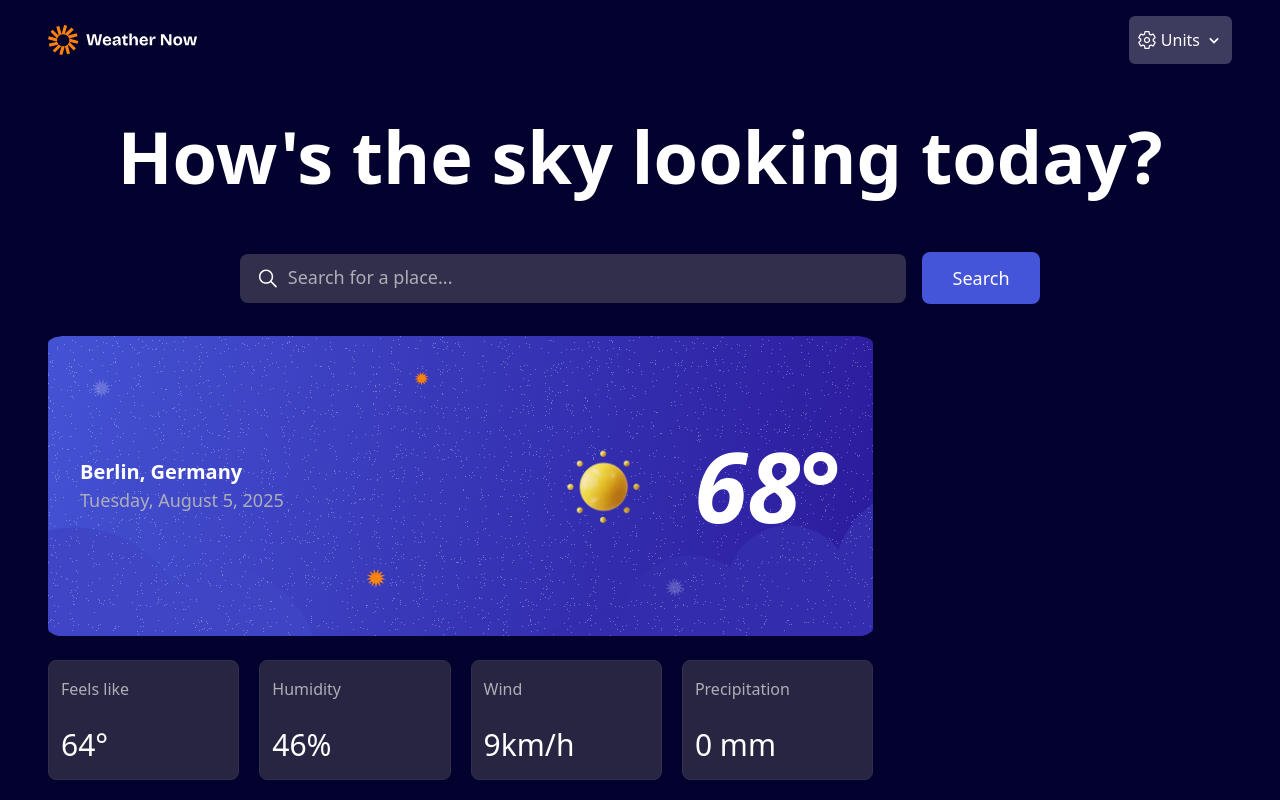
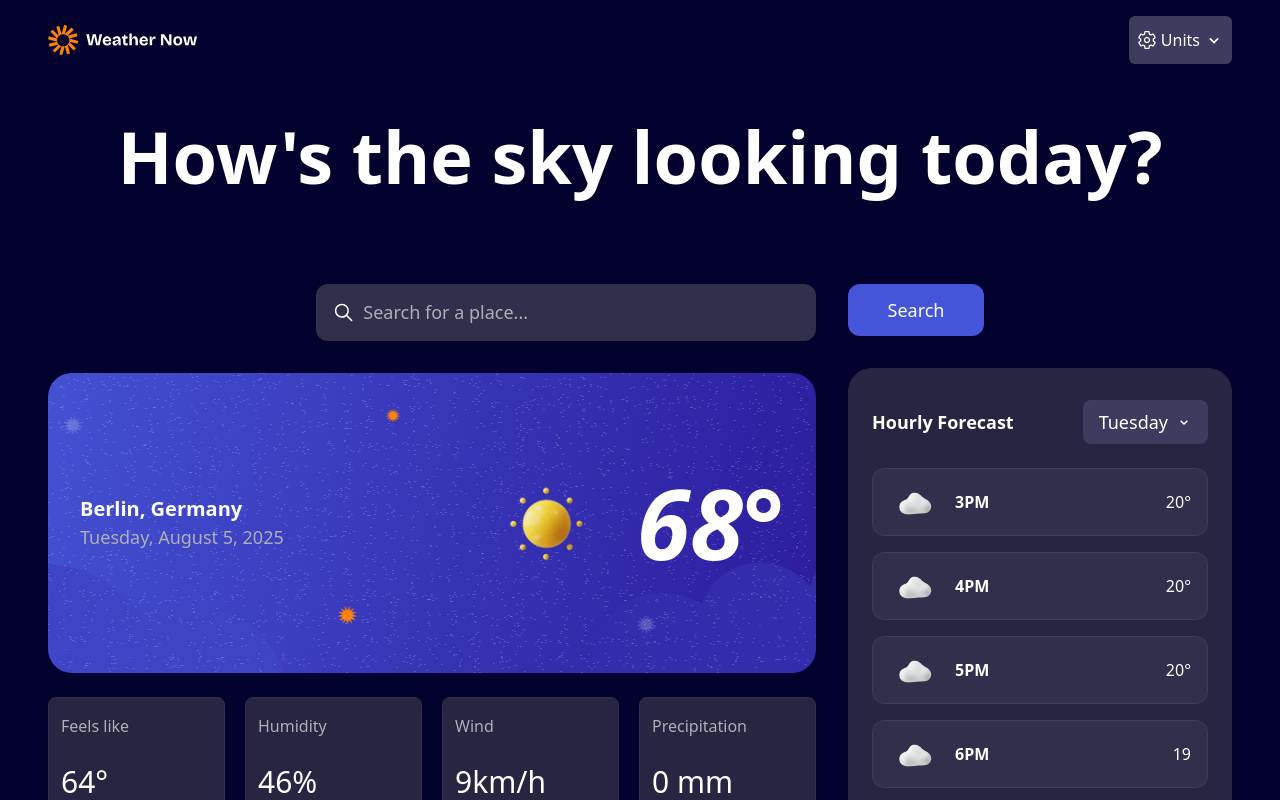
Before and after one commit to ShinobiKoda/weather-app-main, a Next.js app: page / in a window 1280 px wide. Shown: the top 800 px of the page. Built offline with nearby package versions, Linux system fonts and the light colour scheme.

Commit message:
feat: add hourly forecast section and improve layout in Home component

```diff
--- a/src/app/components/Home.tsx
+++ b/src/app/components/Home.tsx
@@ -2,6 +2,7 @@
 import { Navbar } from "./layout/Navbar";
 import { IoIosSearch } from "react-icons/io";
 import Image from "next/image";
+import { BiChevronDown } from "react-icons/bi";
 
 const properties = [
   {
@@ -67,16 +68,59 @@ const forecast = [
   },
 ];
 
+const hourly_forecast = [
+  {
+    time: "3PM",
+    temp: "20°",
+    weather: "/images/icon-overcast.webp"
+  },
+  {
+    time: "4PM",
+    temp: "20°",
+    weather: "/images/icon-overcast.webp"
+  },
+  {
+    time: "5PM",
+    temp: "20°",
+    weather: "/images/icon-overcast.webp"
+  },
+  {
+    time: "6PM",
+    temp: "19",
+    weather: "/images/icon-overcast.webp"
+  },
+  {
+    time: "7PM",
+    temp: "18°",
+    weather: "/images/icon-overcast.webp"
+  },
+  {
+    time: "8PM",
+    temp: "18°",
+    weather: "/images/icon-overcast.webp"
+  },
+  {
+    time: "9PM",
+    temp: "20°",
+    weather: "/images/icon-overcast.webp"
+  },
+  {
+    time: "10PM",
+    temp: "20°",
+    weather: "/images/icon-overcast.webp"
+  },
+]
+
 export function HomePage() {
   return (
-    <div className="w-full  text-white">
+    <div className="w-full  text-white pb-10">
       <Navbar />
       <div className="w-full px-4 max-w-[1440px] mx-auto md:px-8 lg:px-12">
         <h1 className="text-center text-5xl lg:text-7xl font-extrabold mt-10">
           How&apos;s the sky looking today?
         </h1>
         <div className="mt-15">
-          <div className="flex flex-col lg:flex-row lg:items-center gap-4 lg:justify-center max-w-[800px] mx-auto">
+          <div className="flex flex-col lg:flex-row lg:items-center gap-4 lg:justify-center max-w-[800px] mx-auto lg:hidden">
             <div className="w-full flex items-center bg-neutral-700 rounded-lg px-4 py-3 gap-2 text-base">
               <IoIosSearch size={25} />
               <input
@@ -89,10 +133,18 @@ export function HomePage() {
               Search
             </button>
           </div>
-          <div className="grid grid-cols-1 lg:grid-cols-[2.3fr_1fr]">
-            <div className="mt-8">
+          <div className="grid grid-cols-1 lg:grid-cols-[2fr_1fr] gap-8 min-h-[700px]">
+            <div className="mt-8 flex flex-col">
+              <div className="w-full items-center bg-neutral-700 rounded-xl px-4 py-4 gap-2 text-base mb-8 max-w-[500px] ml-auto hidden lg:flex">
+                <IoIosSearch size={25} />
+                <input
+                  type="text"
+                  className="border-none outline-none placeholder:text-neutral-300 placeholder:text-lg w-full"
+                  placeholder="Search for a place..."
+                />
+              </div>
               <div
-                className="bg-cover bg-center h-[300px] rounded-lg flex flex-col items-center justify-center lg:hidden"
+                className="bg-cover bg-center h-[300px] rounded-3xl flex flex-col items-center justify-center lg:hidden"
                 style={{
                   backgroundImage: "url('/images/bg-today-small.svg')",
                 }}
@@ -114,7 +166,7 @@ export function HomePage() {
                 </div>
               </div>
               <div
-                className="bg-cover bg-center h-[300px] rounded-lg hidden lg:flex flex-row items-center justify-between px-8"
+                className="bg-cover bg-center h-[300px] rounded-3xl hidden lg:flex flex-row items-center justify-between px-8"
                 style={{
                   backgroundImage: "url('/images/bg-today-large.svg')",
                 }}
@@ -157,7 +209,10 @@ export function HomePage() {
                 <h2 className="font-semibold text-lg">Daily Forecast</h2>
                 <div className="grid grid-cols-3 lg:grid-cols-7 gap-5 mt-5">
                   {forecast.map((item, index) => (
-                    <div key={index} className="rounded-lg px-3 py-4 min-h-[180px] bg-neutral-800 flex flex-col justify-between border border-neutral-700 items-center">
+                    <div
+                      key={index}
+                      className="rounded-lg px-3 py-4 min-h-[180px] bg-neutral-800 flex flex-col justify-between border border-neutral-700 items-center"
+                    >
                       <p>{item.day}</p>
                       <Image
                         src={item.icon}
@@ -174,7 +229,36 @@ export function HomePage() {
                 </div>
               </div>
             </div>
-            <div></div>
+            <div className="mt-8 flex flex-col max-h-full">
+              <button className="px-4 py-3 rounded-xl bg-blue-500 w-full lg:w-34 text-lg mb-8 hidden lg:block">
+                Search
+              </button>
+              <div className="bg-neutral-800 rounded-3xl px-6 py-8 flex flex-col flex-1">
+                <div className="w-full flex items-center justify-between">
+                  <h2 className="font-semibold text-lg">Hourly Forecast</h2>
+                  <div className="bg-neutral-600 flex items-center px-4 py-2 rounded-lg gap-2">
+                    <span className="font-normal text-lg">Tuesday</span>
+                    <BiChevronDown />
+                  </div>
+                </div>
+                <div className="space-y-4 mt-6">
+                  {hourly_forecast.map((forecast, index)=>(
+                    <div key={index} className="rounded-xl bg-neutral-700 flex items-center justify-between px-4 py-2 border border-neutral-600">
+                      <div className="flex items-center gap-4">
+                        <Image
+                          src={forecast.weather}
+                          alt="Weather"
+                          width={50}
+                          height={50}
+                        />
+                        <p className="font-semibold">{forecast.time}</p>
+                      </div>
+                      <p className="font-medium">{forecast.temp}</p>
+                    </div>
+                  ))}
+                </div>
+              </div>
+            </div>
           </div>
         </div>
       </div>
```
